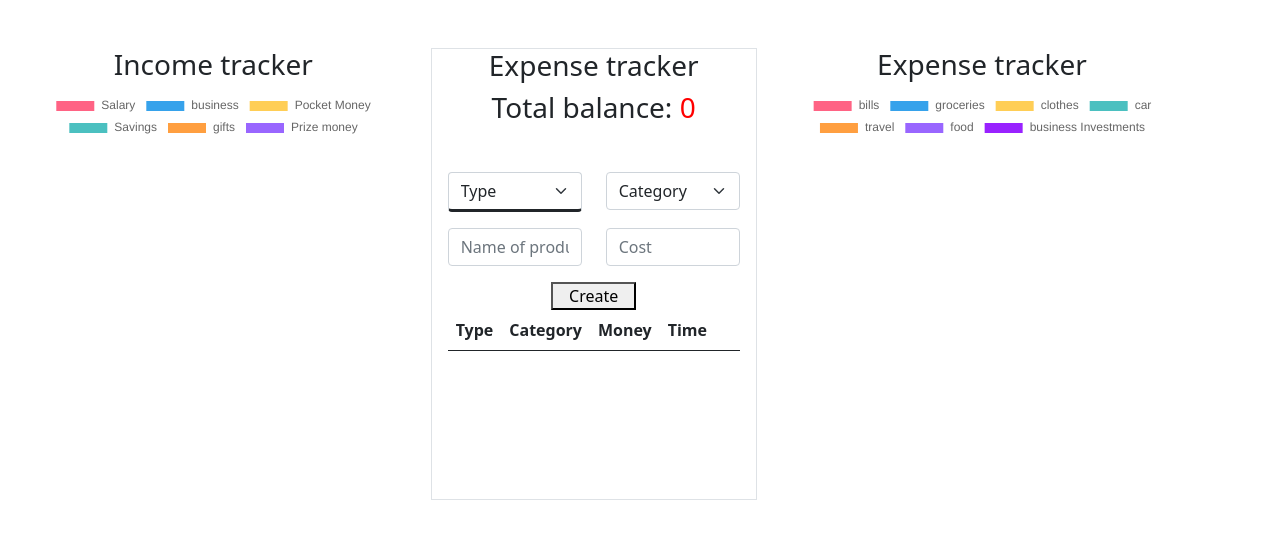
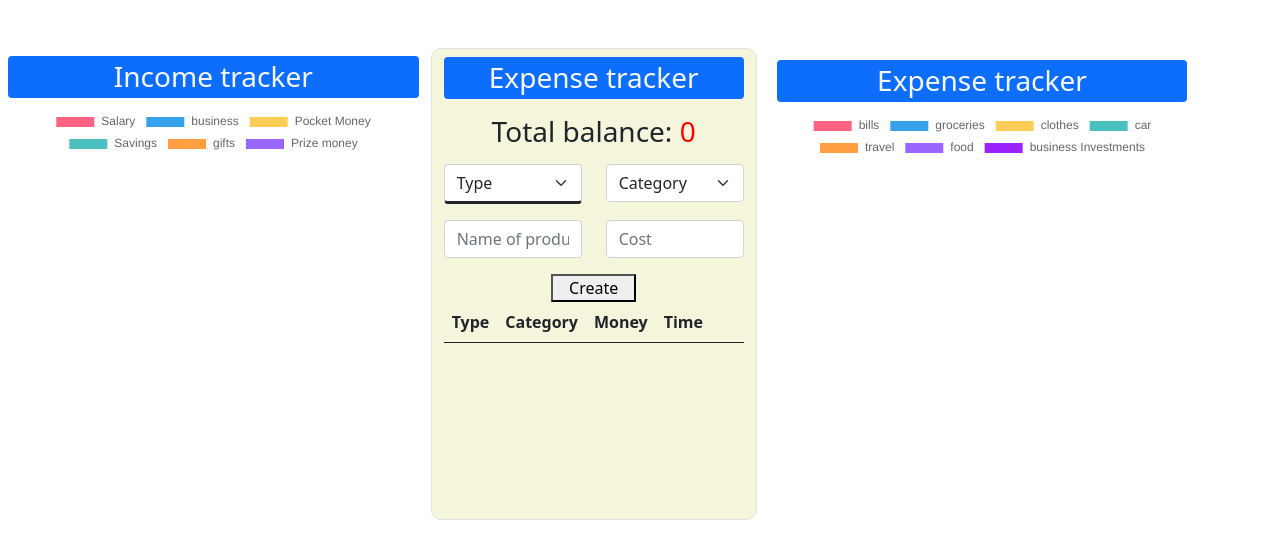
Before and after one commit to SirraRakesh/Expense_Tracker, a React (Create React App) app: page / in a window 1280 px wide. Shown: the top 558 px of the page. Built offline with nearby package versions, Linux system fonts and the light colour scheme.

Commit message:
first commit

```diff
--- a/src/components/createexpense.jsx
+++ b/src/components/createexpense.jsx
@@ -3,7 +3,7 @@ import moment from "moment";
 import "./expensestyles.css";
 import { useData } from "./datacontext";
 import Incomechart from "./incomechart";
-import Expensechart from "./expensechart";
+import { Expensechart, ExpenseData } from "./expensechart";
 
 function Createexpense() {
   const [type, setType] = useState("");
@@ -81,8 +81,10 @@ function Createexpense() {
       >
         {/* *******income Tracker ************* */}
         <div className="d-flex flex-column col-md-4  ms-2">
-          <div>
-            <h3 className="text-center mt-5 mx-auto">Income tracker</h3>
+          <div className="mt-2">
+            <h3 className="text-center mt-5 mx-auto text-light p-1 my-2 rounded bg-primary">
+              Income tracker
+            </h3>
           </div>
           <div>
             <Incomechart />
@@ -91,12 +93,22 @@ function Createexpense() {
         {/* *******income Tracker end ************* */}
 
         <div
-          className="col-md-3 border px-3 mt-5 "
-          style={{ minHeight: "50vh" }}
+          className="col-md-3 border  mt-5 fluid-container "
+          style={{
+            backgroundColor: "beige",
+            minHeight: "50vh",
+            borderRadius: "10px",
+          }}
         >
-          <form onSubmit={handleSubmit}>
-            <h3 className="text-center">Expense tracker</h3>
-            <h3 className="text-center">
+          <form onSubmit={handleSubmit} className="" style={{}}>
+            {" "}
+            <h3
+              className="text-center text-light p-1 my-2 rounded bg-primary
+            "
+            >
+              Expense tracker
+            </h3>
+            <h3 className="text-center mt-3">
               Total balance:{" "}
               <span
                 style={{
@@ -106,7 +118,7 @@ function Createexpense() {
                 {totalincome - totalexpense}
               </span>
             </h3>
-            <div className="mt-5 row">
+            <div className="mt-3 row">
               <div className="col-6">
                 <select
                   className="form-select"
@@ -141,7 +153,6 @@ function Createexpense() {
                 </select>
               </div>
             </div>
-
             <div className="mt-3 row">
               <div className="col-6">
                 <input
@@ -240,8 +251,10 @@ function Createexpense() {
 
         {/* *******expense Tracker************* */}
         <div className="d-flex flex-column col-md-4  ms-2 mt-5 ">
-          <div>
-            <h3 className="text-center mx-auto">Expense tracker</h3>
+          <div className="mt-1">
+            <h3 className="text-center mx-auto text-light p-1 my-2 rounded bg-primary">
+              Expense tracker
+            </h3>
           </div>
           <div>
             <Expensechart />
@@ -249,6 +262,8 @@ function Createexpense() {
         </div>
         {/* *******expense Tracker end ************* */}
       </div>
+      {/* <div className="">Your highest spending is on {}</div>
+      <ExpenseData></ExpenseData> */}
     </>
   );
 }
--- a/src/components/expensechart.jsx
+++ b/src/components/expensechart.jsx
@@ -3,6 +3,7 @@ import { Chart as ChartJs, Legend, Tooltip, ArcElement } from "chart.js";
 import { Doughnut } from "react-chartjs-2";
 import { useData } from "./datacontext";
 ChartJs.register(ArcElement, Legend, Tooltip);
+var expense_list;
 function Expensechart() {
   const [data, setData] = useData();
   const expensecategory = [
@@ -14,7 +15,7 @@ function Expensechart() {
     "food",
     "business Investments",
   ];
-  const expense_list = expensecategory?.map((ele, idx) => {
+  expense_list = expensecategory?.map((ele, idx) => {
     return data.reduce((acc, item) => {
       return item.type === "expense" && item.category === ele
         ? acc + item.money
@@ -53,4 +54,8 @@ function Expensechart() {
   );
 }
 
-export default Expensechart;
+function ExpenseData() {
+  return <div>expensechart ${expense_list}</div>;
+}
+
+export { Expensechart, ExpenseData };
```
